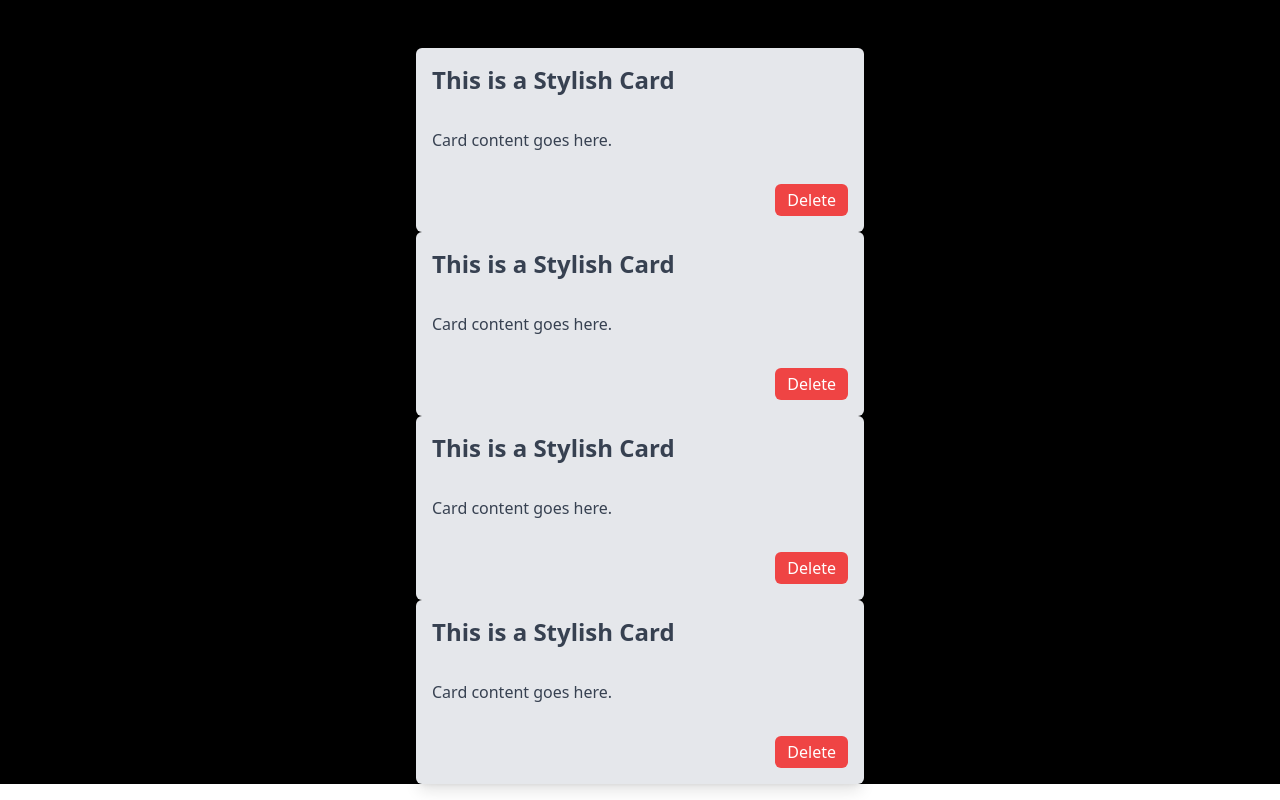
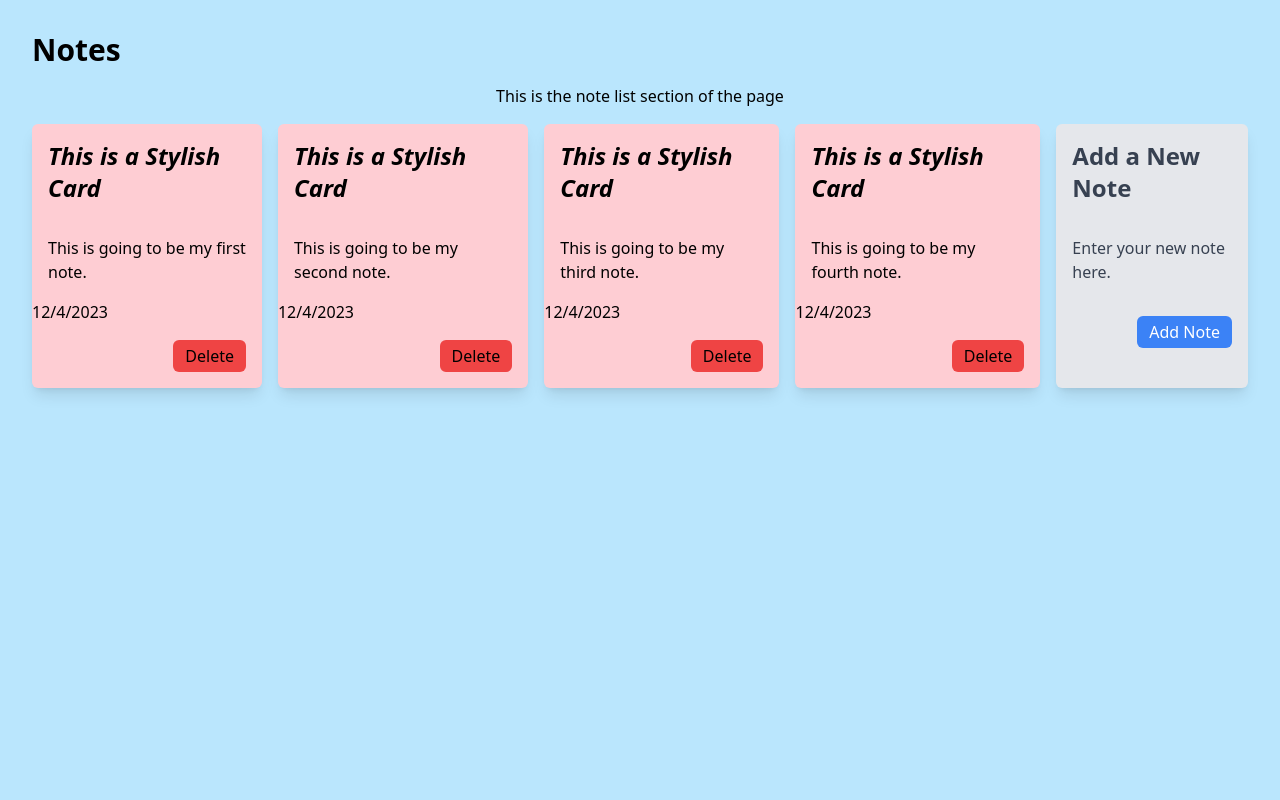
Before and after one commit to SwakshGupta/Notes-app, a React (Vite) app in the folder Notes/: page / in a window 1280 px wide. Built offline with nearby package versions, Linux system fonts and the light colour scheme.

Commit message:
some changes have been made

```diff
--- a/Notes/src/App.jsx
+++ b/Notes/src/App.jsx
@@ -1,16 +1,40 @@
 import { useState } from "react";
-
+import { nanoid } from "nanoid";
 import NoteList from "./assets/components/NoteList";
 
 function App() {
-  const [count, setCount] = useState(0);
+  // Initial state with an array of notes
+  const [notes, setNotes] = useState([
+    {
+      id: nanoid(),
+      text: "This is going to be my first note",
+      date: "12/4/2023",
+    },
+    {
+      id: nanoid(),
+      text: "This is going to be my second note",
+      date: "12/4/2023",
+    },
+    {
+      id: nanoid(),
+      text: "This is going to be my third note",
+      date: "12/4/2023",
+    },
+    {
+      id: nanoid(),
+      text: "This is going to be my fourth note",
+      date: "12/4/2023",
+    },
+  ]);
 
   return (
     <>
-      <div className=" bg-black">
-        <h1>Notes</h1>
+      <div className="bg-sky-200 text-black min-h-screen p-8">
+        {/* Heading for the notes section */}
+        <h1 className="text-3xl font-semibold mb-4">Notes</h1>
 
-        <NoteList />
+        {/* Render the NoteList component with the notes array as a prop */}
+        <NoteList notes={notes} />
       </div>
     </>
   );
--- /dev/null
+++ b/Notes/src/assets/components/Addnotes.jsx
@@ -0,0 +1,27 @@
+import React from "react";
+
+// Addnotes component with Tailwind CSS styling
+function Addnotes() {
+  return (
+    <div className="max-w-md mx-auto bg-gray-200 text-gray-700 rounded-md overflow-hidden shadow-lg">
+      {/* Heading Section */}
+      <div className="p-4">
+        <h1 className="text-2xl font-semibold">Add a New Note</h1>
+      </div>
+
+      {/* Content Section */}
+      <div className="p-4">
+        <p>Enter your new note here.</p>
+      </div>
+
+      {/* Delete Button Section */}
+      <div className="flex justify-end p-4">
+        <button className="bg-blue-500 hover:bg-blue-600 text-white px-3 py-1 rounded-md">
+          Add Note
+        </button>
+      </div>
+    </div>
+  );
+}
+
+export default Addnotes;
--- a/Notes/src/assets/components/NoteList.jsx
+++ b/Notes/src/assets/components/NoteList.jsx
@@ -1,15 +1,24 @@
 import React from "react";
 import Notes from "./notes";
+import Addnotes from "./Addnotes";
 
-function NoteList() {
+// NoteList component that receives an array of notes as a prop
+function NoteList({ notes }) {
   return (
-    <div>
-      <h1>this is the note list section of the page</h1>
+    <div className="flex flex-wrap">
+      <h1 className="w-full text-center mb-4">
+        This is the note list section of the page
+      </h1>
 
-      <Notes />
-      <Notes />
-      <Notes />
-      <Notes />
+      <div className="flex gap-4">
+        {/* Mapping through the array of notes to render individual Note components */}
+        {notes.map((note) => (
+          // Each Note component receives a unique key, date, and text as props
+          <Notes key={note.id} date={note.date} text={note.text} />
+        ))}
+
+        <Addnotes />
+      </div>
     </div>
   );
 }
--- a/Notes/src/assets/components/notes.jsx
+++ b/Notes/src/assets/components/notes.jsx
@@ -1,21 +1,24 @@
 import React from "react";
 
-function Notes() {
+function Notes({ id, date, text }) {
   return (
-    <div className="max-w-md mx-auto bg-gray-200 text-gray-700 rounded-md overflow-hidden shadow-lg">
+    <div className="max-w-md mx-auto bg-rose-200 rounded-md overflow-hidden shadow-lg">
       {/* Heading Section */}
       <div className="p-4">
-        <h1 className="text-2xl font-semibold">This is a Stylish Card</h1>
+        <h1 className="text-2xl font-semibold italic ">
+          This is a Stylish Card
+        </h1>
       </div>
 
       {/* Content Section */}
       <div className="p-4">
-        <p>Card content goes here.</p>
+        <p>{text}.</p>
       </div>
 
+      <div>{date}</div>
       {/* Delete Button Section */}
       <div className="flex justify-end p-4">
-        <button className="bg-red-500 hover:bg-red-600 text-white px-3 py-1 rounded-md">
+        <button className="bg-red-500 hover:bg-red-600 text-black px-3 py-1 rounded-md">
           Delete
         </button>
       </div>
```
